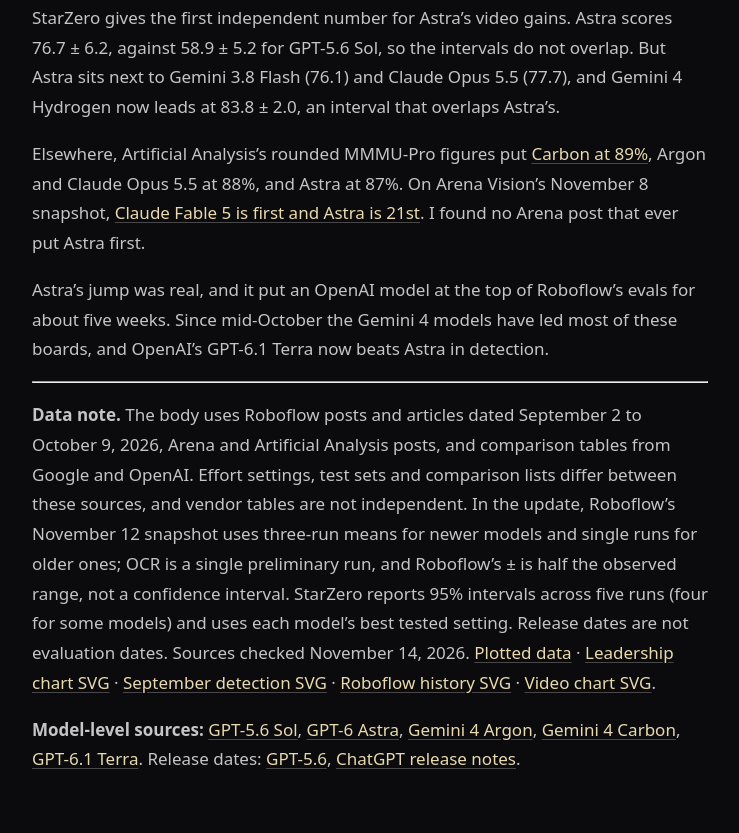
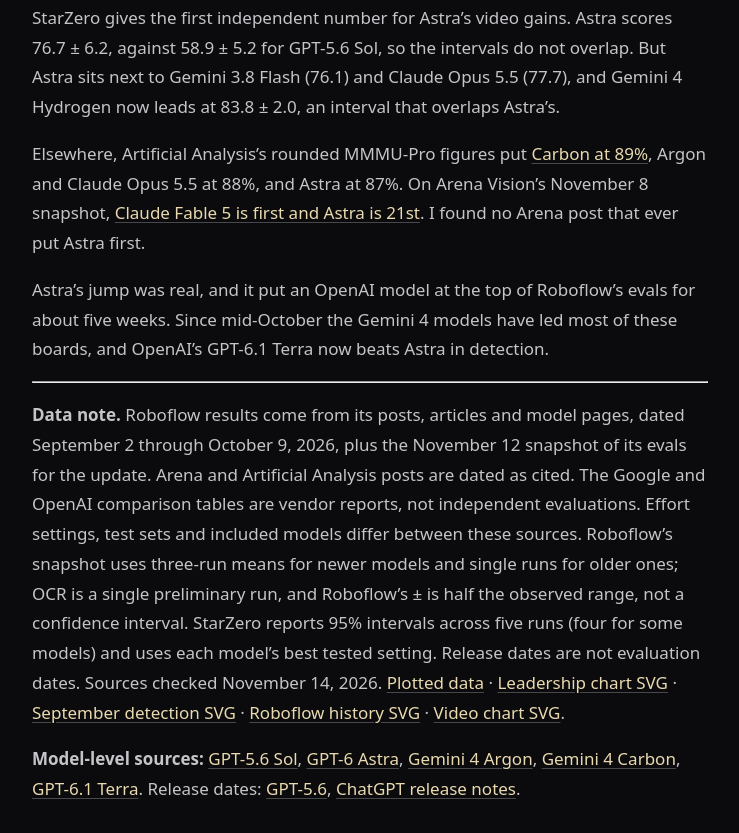
Before and after one commit to arpagon/arpagon.co, an Astro site: page /writing/astra-vision-jump in a window 1280 px wide. Shown: the part 5380-6213 px from the top of the page, without its empty margins (270-1009 px from the left). Built offline with nearby package versions, Linux system fonts and the light colour scheme; Astro itself is replaced by a stand-in of ours.

Commit message:
Astra article: simplify data note (#12)

```diff
--- a/src/content/writing/astra-vision-jump.md
+++ b/src/content/writing/astra-vision-jump.md
@@ -81,6 +81,6 @@ Astra's jump was real, and it put an OpenAI model at the top of Roboflow's evals
 
 ---
 
-**Data note.** The body uses Roboflow posts and articles dated September 2 to October 9, 2026, Arena and Artificial Analysis posts, and comparison tables from Google and OpenAI. Effort settings, test sets and comparison lists differ between these sources, and vendor tables are not independent. In the update, Roboflow's November 12 snapshot uses three-run means for newer models and single runs for older ones; OCR is a single preliminary run, and Roboflow's ± is half the observed range, not a confidence interval. StarZero reports 95% intervals across five runs (four for some models) and uses each model's best tested setting. Release dates are not evaluation dates. Sources checked November 14, 2026. [Plotted data](/media/writing/astra-vision-jump/data.json) · [Leadership chart SVG](/media/writing/astra-vision-jump/leadership.svg) · [September detection SVG](/media/writing/astra-vision-jump/detection-september.svg) · [Roboflow history SVG](/media/writing/astra-vision-jump/roboflow-history.svg) · [Video chart SVG](/media/writing/astra-vision-jump/video.svg).
+**Data note.** Roboflow results come from its posts, articles and model pages, dated September 2 through October 9, 2026, plus the November 12 snapshot of its evals for the update. Arena and Artificial Analysis posts are dated as cited. The Google and OpenAI comparison tables are vendor reports, not independent evaluations. Effort settings, test sets and included models differ between these sources. Roboflow's snapshot uses three-run means for newer models and single runs for older ones; OCR is a single preliminary run, and Roboflow's ± is half the observed range, not a confidence interval. StarZero reports 95% intervals across five runs (four for some models) and uses each model's best tested setting. Release dates are not evaluation dates. Sources checked November 14, 2026. [Plotted data](/media/writing/astra-vision-jump/data.json) · [Leadership chart SVG](/media/writing/astra-vision-jump/leadership.svg) · [September detection SVG](/media/writing/astra-vision-jump/detection-september.svg) · [Roboflow history SVG](/media/writing/astra-vision-jump/roboflow-history.svg) · [Video chart SVG](/media/writing/astra-vision-jump/video.svg).
 
 **Model-level sources:** [GPT-5.6 Sol](https://playground.roboflow.com/models/openai/gpt-5-6-sol), [GPT-6 Astra](https://playground.roboflow.com/models/openai/gpt-6-astra), [Gemini 4 Argon](https://playground.roboflow.com/models/google/gemini-4-argon), [Gemini 4 Carbon](https://playground.roboflow.com/models/google/gemini-4-carbon), [GPT-6.1 Terra](https://playground.roboflow.com/models/openai/gpt-6-1-terra). Release dates: [GPT-5.6](https://openai.com/index/gpt-5-6/), [ChatGPT release notes](https://help.openai.com/en/articles/6825453-chatgpt-release-notes).
```
